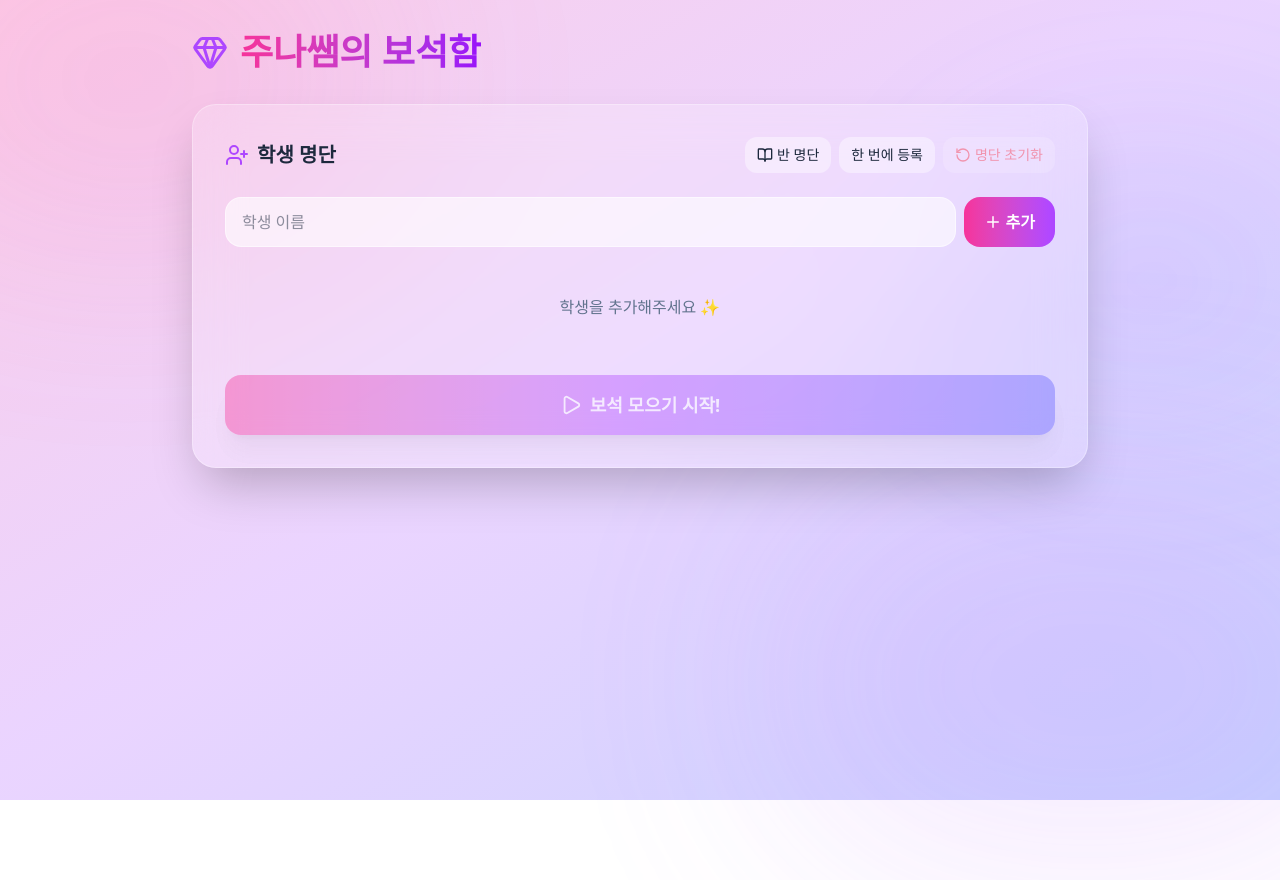
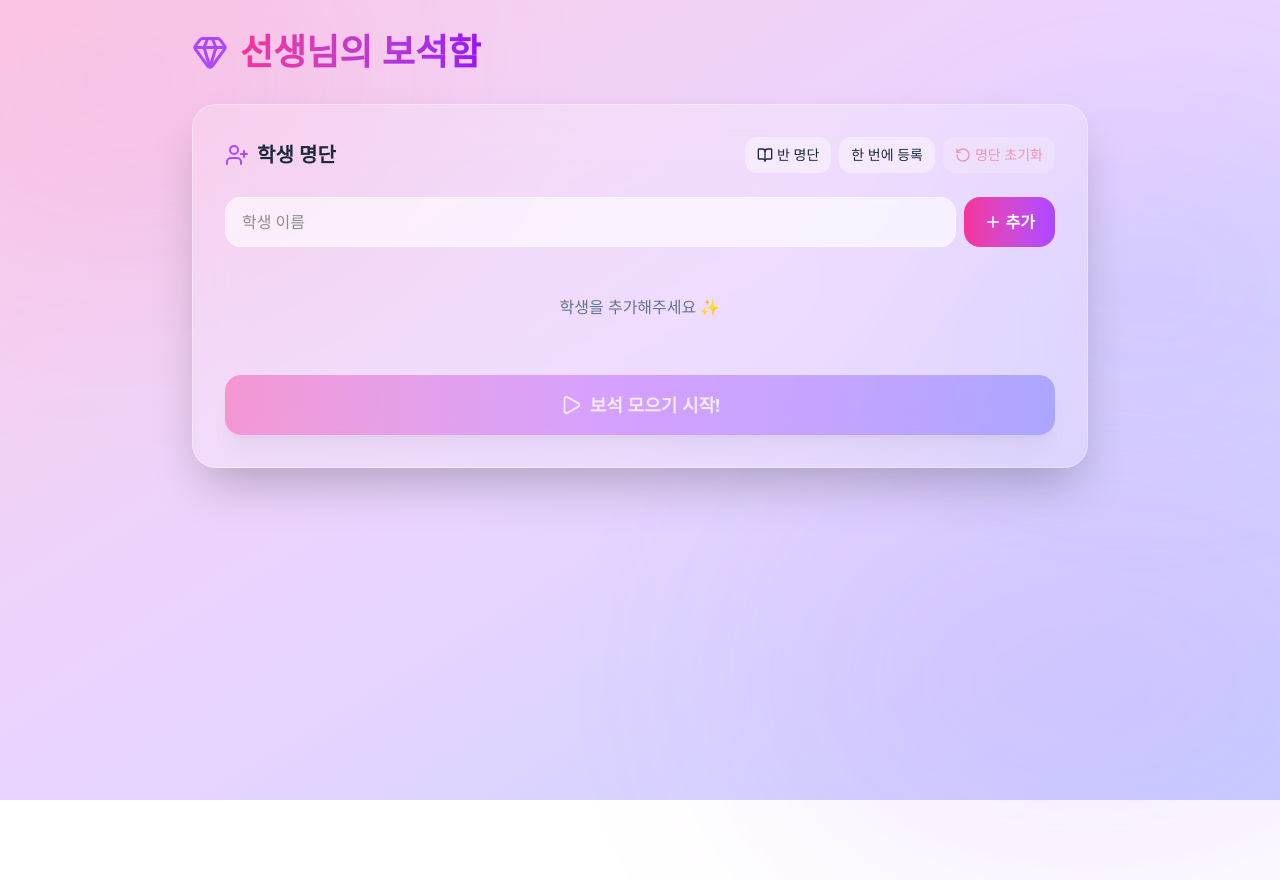
Before and after one commit to joonahchoi/mygems, a React (Vite) app: page / in a window 1280 px wide. Built offline with nearby package versions, Linux system fonts and the light colour scheme.

Commit message:
Update App.tsx

```diff
--- a/src/App.tsx
+++ b/src/App.tsx
@@ -224,7 +224,7 @@ export default function App() {
         <div className="flex items-center gap-3">
           <Gem className="w-9 h-9 text-purple-500" />
           <h1 className="text-3xl md:text-4xl font-extrabold bg-gradient-to-r from-pink-500 to-purple-600 bg-clip-text text-transparent">
-            주나쌤의 보석함
+            선생님의 보석함
           </h1>
         </div>
         {mode !== 'input' && (
```
